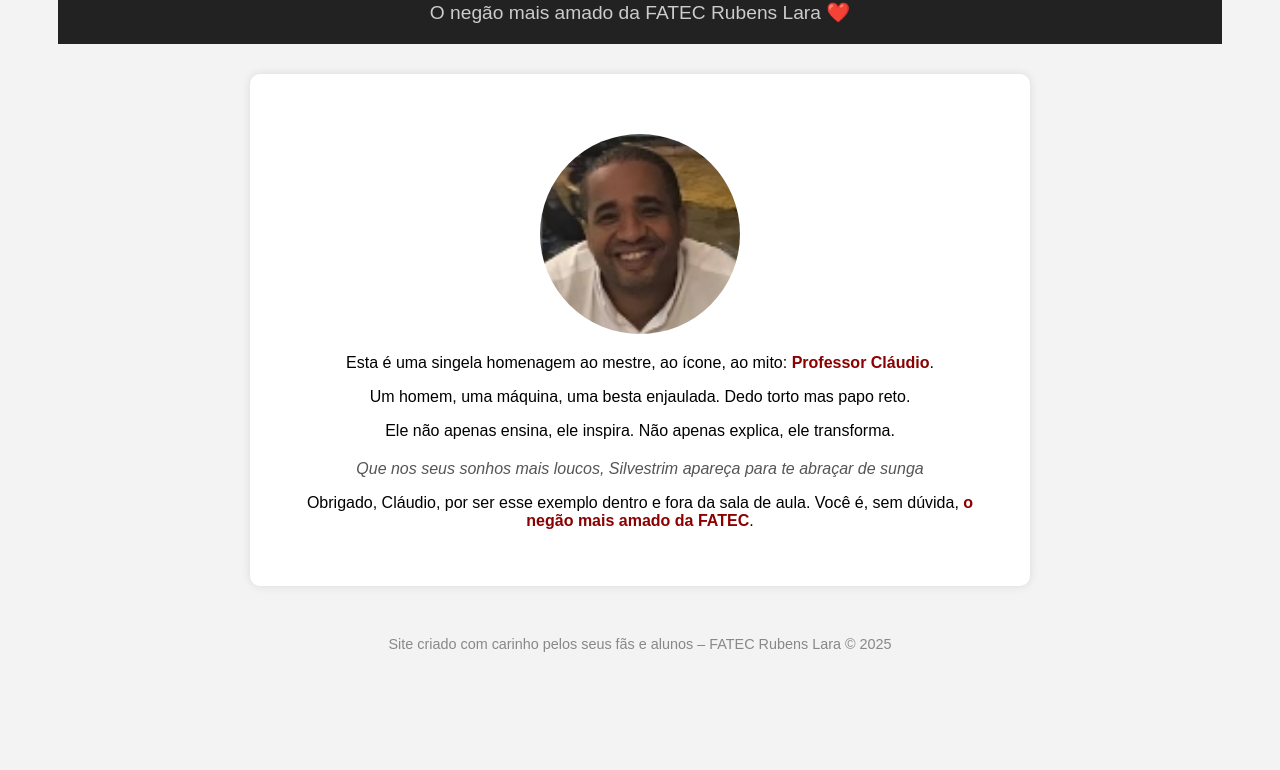
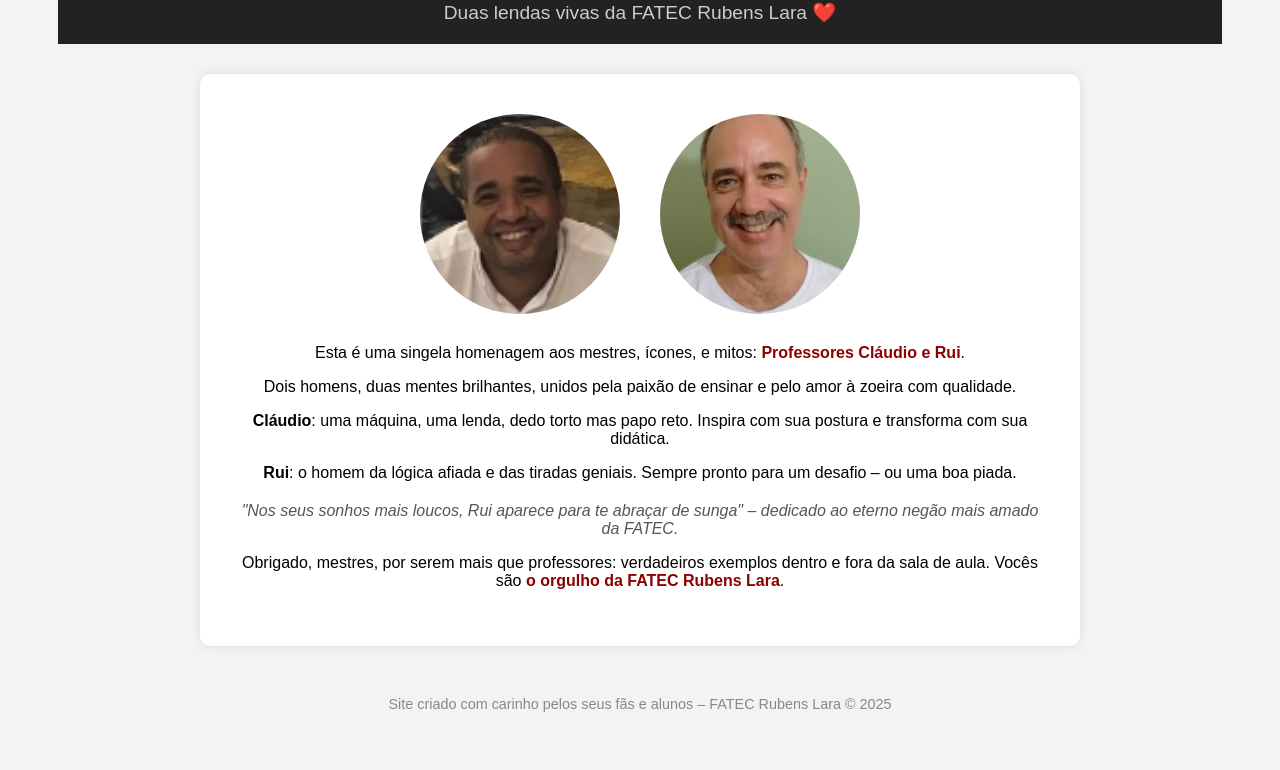
Before and after one commit to levi-oliveira-26/SCM, a plain HTML site: page index.html in a window 1280 px wide. Shown: the part 132-902 px from the top of the page. Before the commit the page ends 842 px from the top, so only its background shows below. Drawn offline with Linux system fonts and the light colour scheme.

Commit message:
Alteração no index.html

```diff
--- a/index.html
+++ b/index.html
@@ -3,7 +3,7 @@
 <head>
     <meta charset="UTF-8">
     <meta name="viewport" content="width=device-width, initial-scale=1.0">
-    <title>Homenagem ao Professor Cláudio</title>
+    <title>Homenagem aos Professores Cláudio e Silvestrim</title>
     <style>
         body {
             background: #f3f3f3;
@@ -35,9 +35,17 @@
             border-radius: 10px;
             box-shadow: 0px 0px 10px rgba(0,0,0,0.1);
             margin-top: 30px;
-            max-width: 700px;
+            max-width: 800px;
             margin-left: auto;
             margin-right: auto;
+        }
+
+        .photo-group {
+            display: flex;
+            justify-content: center;
+            gap: 40px;
+            flex-wrap: wrap;
+            margin-bottom: 30px;
         }
 
         .photo {
@@ -45,10 +53,16 @@
             height: 200px;
             background-color: #ddd;
             border-radius: 50%;
-            margin: 20px auto;
-            background-image: url("fotoClaudio.jfif");
             background-size: cover;
             background-position: center;
+        }
+
+        .claudio {
+            background-image: url("fotoClaudio.jfif");
+        }
+
+        .silvestrim {
+            background-image: url("fotoRui.jfif");
         }
 
         .quote {
@@ -71,21 +85,27 @@
 </head>
 <body>
     <header>
-        <h1>Professor Cláudio</h1>
-        <div class="subtitle">O negão mais amado da FATEC Rubens Lara ❤️</div>
+        <h1>Professores Cláudio e Silvestrim</h1>
+        <div class="subtitle">Duas lendas vivas da FATEC Rubens Lara ❤️</div>
     </header>
 
     <div class="container">
-        <div class="photo"></div>
-        <p>Esta é uma singela homenagem ao mestre, ao ícone, ao mito: <span class="highlight">Professor Cláudio</span>.</p>
+        <div class="photo-group">
+            <div class="photo claudio"></div>
+            <div class="photo silvestrim"></div>
+        </div>
 
-        <p>Um homem, uma máquina, uma besta enjaulada. Dedo torto mas papo reto.</p>
+        <p>Esta é uma singela homenagem aos mestres, ícones, e mitos: <span class="highlight">Professores Cláudio e Rui</span>.</p>
 
-        <p>Ele não apenas ensina, ele inspira. Não apenas explica, ele transforma.</p>
+        <p>Dois homens, duas mentes brilhantes, unidos pela paixão de ensinar e pelo amor à zoeira com qualidade.</p>
 
-        <p class="quote">Que nos seus sonhos mais loucos, Silvestrim apareça para te abraçar de sunga</p>
+        <p><strong>Cláudio</strong>: uma máquina, uma lenda, dedo torto mas papo reto. Inspira com sua postura e transforma com sua didática.</p>
 
-        <p>Obrigado, Cláudio, por ser esse exemplo dentro e fora da sala de aula. Você é, sem dúvida, <span class="highlight">o negão mais amado da FATEC</span>.</p>
+        <p><strong>Rui</strong>: o homem da lógica afiada e das tiradas geniais. Sempre pronto para um desafio – ou uma boa piada.</p>
+
+        <p class="quote">"Nos seus sonhos mais loucos, Rui aparece para te abraçar de sunga" – dedicado ao eterno negão mais amado da FATEC.</p>
+
+        <p>Obrigado, mestres, por serem mais que professores: verdadeiros exemplos dentro e fora da sala de aula. Vocês são <span class="highlight">o orgulho da FATEC Rubens Lara</span>.</p>
     </div>
 
     <footer>
```
Also changed, not shown: fotoRui.jfif (added).
